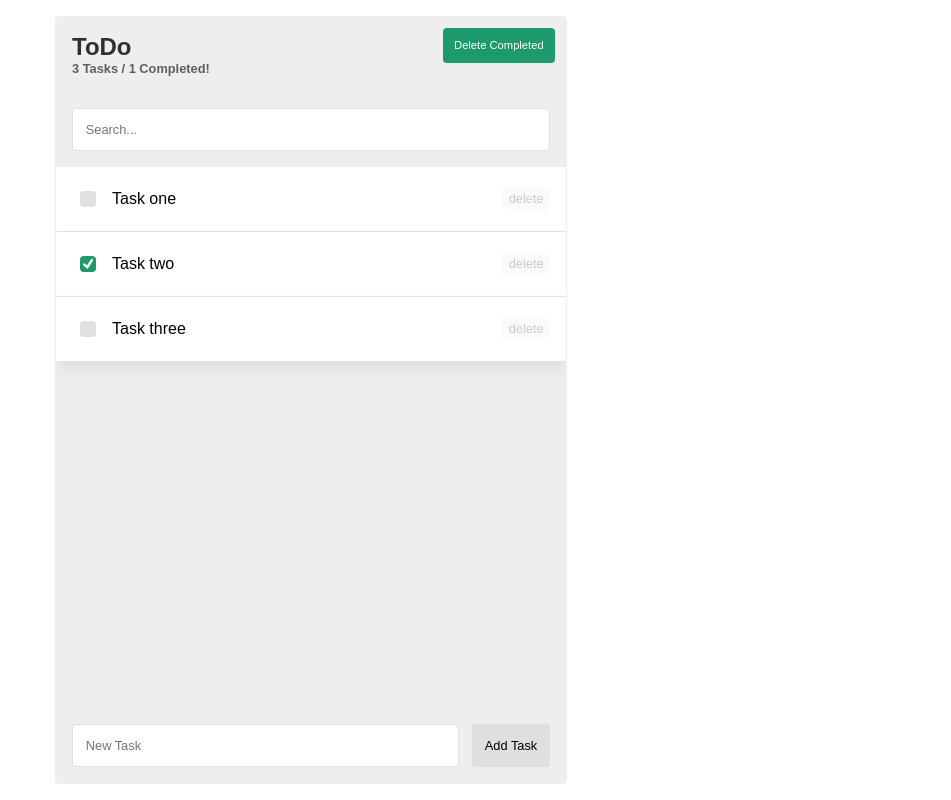
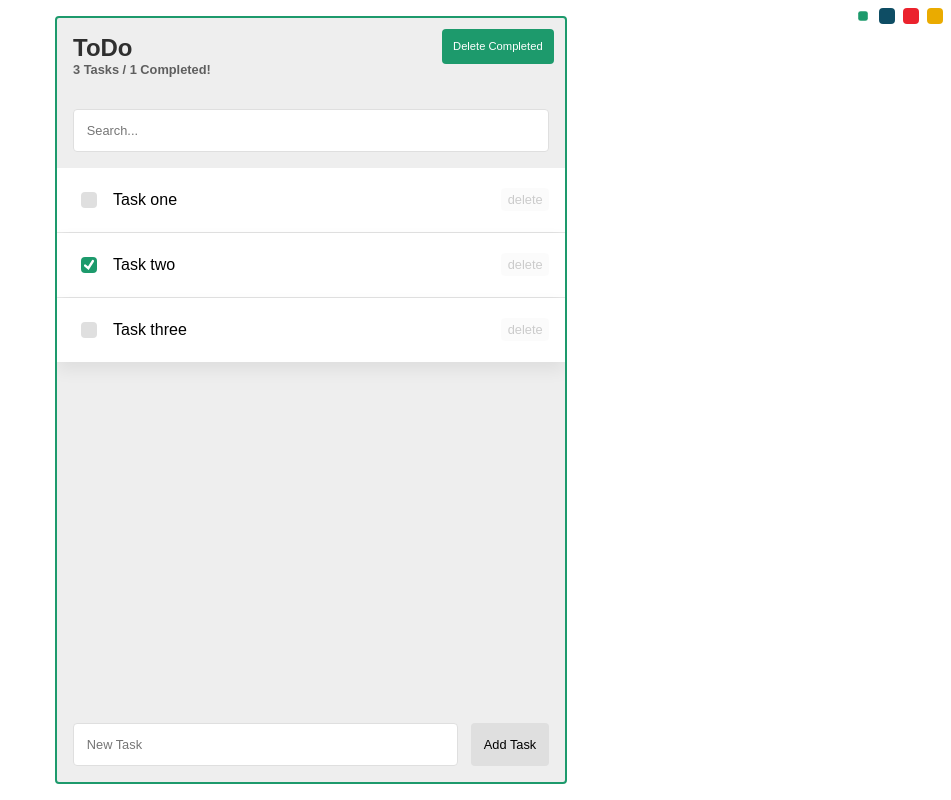
Before and after one commit to rahmaniali-ir/ng-todo, an Angular app: page / in a window 1280 px wide. Shown: the whole page, without its empty margins (329-1280 px from the left). Built offline with nearby package versions, Linux system fonts and the light colour scheme.

Commit message:
select color added

```diff
--- a/src/app/app.component.html
+++ b/src/app/app.component.html
@@ -1,3 +1,5 @@
 <div>
   <todo-list></todo-list>
 </div>
+
+<colors></colors>
--- a/src/app/app.module.ts
+++ b/src/app/app.module.ts
@@ -8,7 +8,8 @@ import { TodoItemComponent } from './components/todo/todo-item/todo-item.compone
 import { TodoAddComponent } from './components/todo/todo-add/todo-add.component'
 import { TodoHeaderComponent } from './components/todo/todo-header/todo-header.component'
 import { TodoSearchComponent } from './components/todo/todo-search/todo-search.component';
-import { CheckBoxComponent } from './components/controls/check-box/check-box.component'
+import { CheckBoxComponent } from './components/controls/check-box/check-box.component';
+import { ColorsComponent } from './components/controls/colors/colors.component'
 
 @NgModule({
   declarations: [
@@ -19,6 +20,7 @@ import { CheckBoxComponent } from './components/controls/check-box/check-box.com
     TodoHeaderComponent,
     TodoSearchComponent,
     CheckBoxComponent,
+    ColorsComponent,
   ],
   imports: [BrowserModule, AppRoutingModule],
   providers: [],
--- /dev/null
+++ b/src/app/components/controls/colors/colors.component.html
@@ -0,0 +1,7 @@
+<div
+  class="color"
+  *ngFor="let color of colors"
+  [style.color]="color"
+  [class.selected]="color === selected"
+  (click)="select(color)"
+></div>
--- /dev/null
+++ b/src/app/components/controls/colors/colors.component.sass
@@ -0,0 +1,22 @@
+
+:host
+  align-items: center
+  display: flex
+  position: fixed
+  top: .5em
+  right: .5em
+
+  .color
+    background-color: currentColor
+    border-radius: var(--radius)
+    cursor: pointer
+    height: 1em
+    margin-left: .5em
+    transition: all .1s ease
+    width: 1em
+
+    &:hover
+      transform: scale(1.2)
+
+    &.selected
+      transform: scale(.6)
--- /dev/null
+++ b/src/app/components/controls/colors/colors.component.ts
@@ -0,0 +1,18 @@
+import { Component, OnInit } from '@angular/core'
+
+@Component({
+  selector: 'colors',
+  templateUrl: './colors.component.html',
+  styleUrls: ['./colors.component.sass'],
+})
+export class ColorsComponent implements OnInit {
+  colors: Array<string> = ['#1D9A6C', '#0E4D64', '#EB222D', '#EAAB00']
+  selected: string = this.colors[0]
+
+  ngOnInit(): void {}
+
+  select(color: string): void {
+    document.documentElement.style.setProperty('--primary', color)
+    this.selected = color
+  }
+}
--- a/src/app/components/todo/todo-item/todo-item.component.sass
+++ b/src/app/components/todo/todo-item/todo-item.component.sass
@@ -61,5 +61,5 @@
     opacity: .7
 
     &:hover
-      background-color: #ff1744
-      color: #fff
+      background-color: #565656
+      color: var(--primary-theme)
--- a/src/app/components/todo/todo-list/todo-list.component.sass
+++ b/src/app/components/todo/todo-list/todo-list.component.sass
@@ -1,6 +1,6 @@
 .todo-list
   background-color: var(--secondary-theme)
-  border: solid 1px var(--secondary-theme)
+  border: solid 2px var(--primary)
   border-radius: var(--radius)
   display: flex
   flex-direction: column
```
Also changed, not shown: 1 other file (tests, documents, lock files or other folders).
